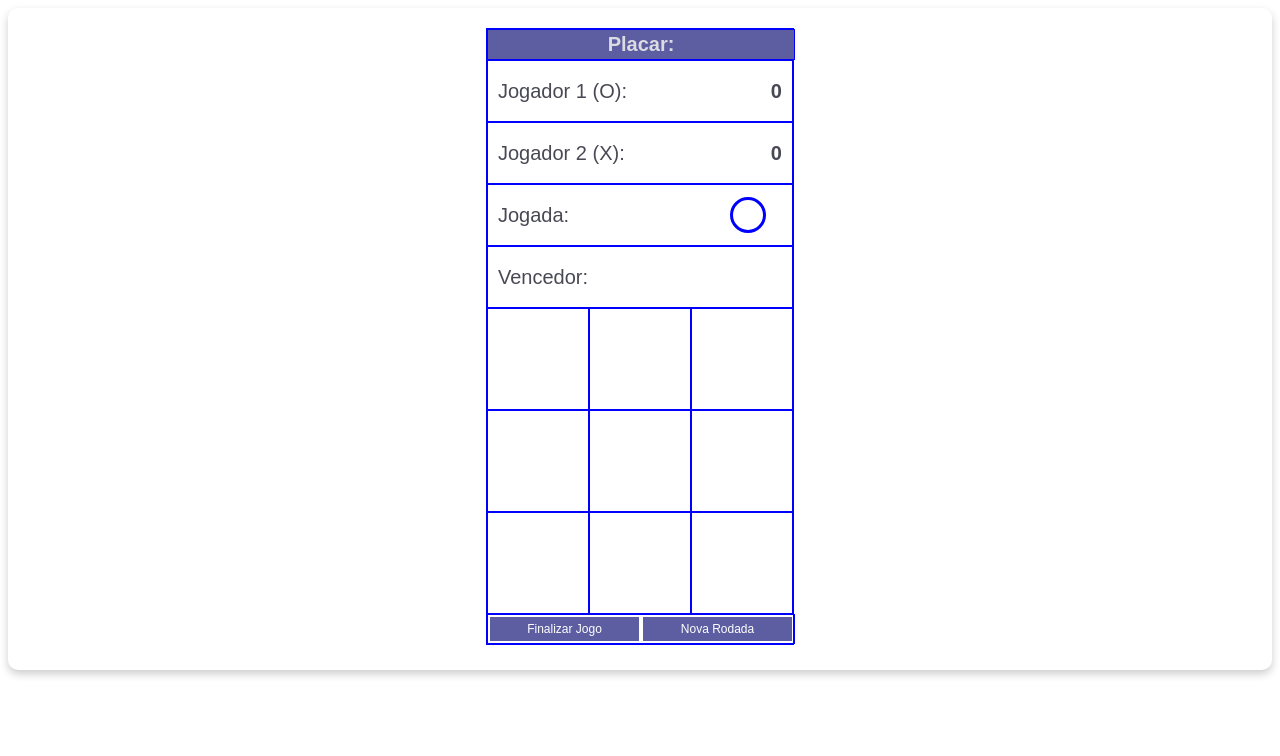
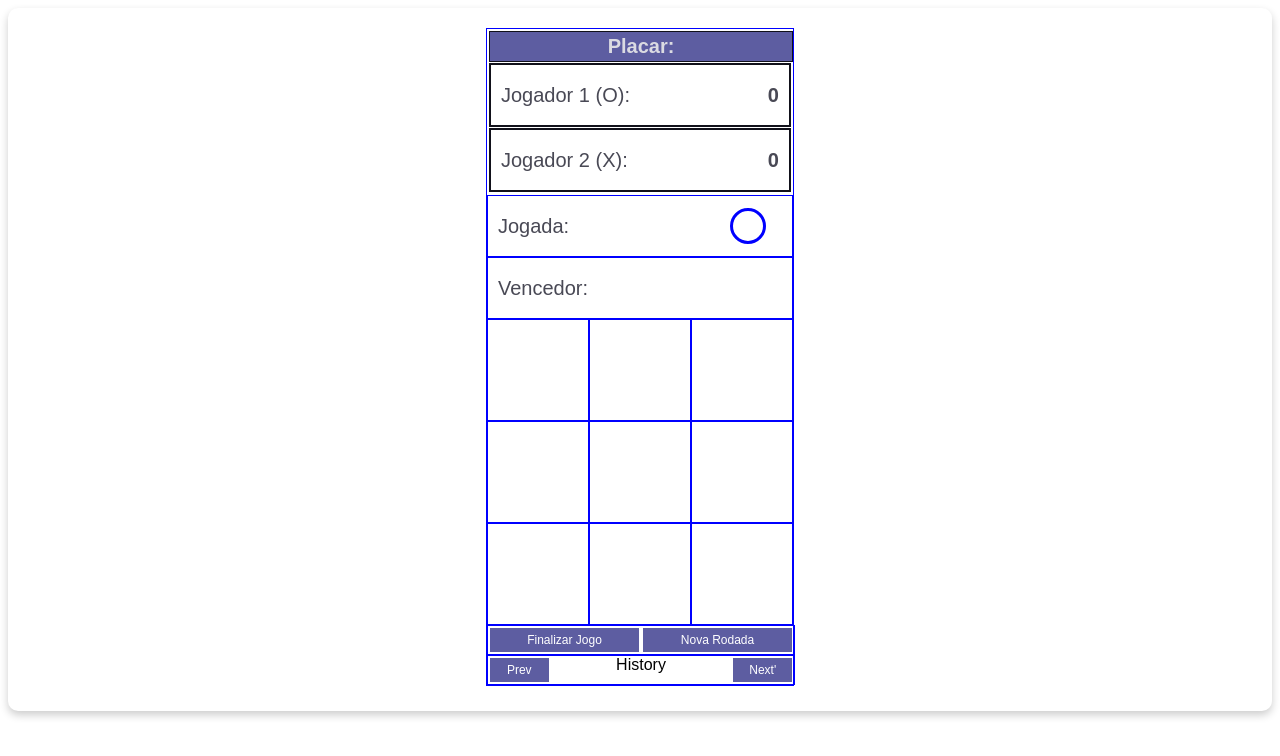
Before and after one commit to tadeumaffeis/pm2025-1, a React (Vite) app in the folder componentssamplesoptimized/: page / in a window 1280 px wide. Shown: the top 756 px of the page. Built offline with nearby package versions, Linux system fonts and the light colour scheme.

Commit message:
Versão 17-03-2025-History

```diff
--- a/componentssamplesoptimized/src/components/board/BoardOptimized.jsx
+++ b/componentssamplesoptimized/src/components/board/BoardOptimized.jsx
@@ -1,6 +1,6 @@
-import { useEffect, useState } from 'react';
-import CellOptimized from '../cell/CellOptimized.jsx';
-import './board.css';
+import { useEffect, useState } from "react";
+import CellOptimized from "../cell/CellOptimized.jsx";
+import "./board.css";
 
 export function BoardOptimized() {
   const [board, setBoard] = useState(Array(9).fill(null));
@@ -12,22 +12,27 @@ export function BoardOptimized() {
   useEffect(() => {
     const win = checkWinner();
     if (win !== null) {
-            setScore(prevScore => ({
+      setScore((prevScore) => ({
         player1: win === 0 ? prevScore.player1 + 1 : prevScore.player1,
-                player2: win === 1 ? prevScore.player2 + 1 : prevScore.player2
+        player2: win === 1 ? prevScore.player2 + 1 : prevScore.player2,
       }));
-            setCountGame(prevCount => prevCount + 1);
+      setCountGame((prevCount) => prevCount + 1);
       setWinner(win);
     }
   }, [board]);
 
   const checkWinner = () => {
-        const BOARD = board.map(cell => (cell ? cell.getPlayer() : null));
+    const BOARD = board.map((cell) => (cell ? cell.getPlayer() : null));
 
     const winPatterns = [
-            [0, 1, 2], [3, 4, 5], [6, 7, 8], // Linhas
-            [0, 3, 6], [1, 4, 7], [2, 5, 8], // Colunas
-            [0, 4, 8], [2, 4, 6]             // Diagonais
+      [0, 1, 2],
+      [3, 4, 5],
+      [6, 7, 8], // Linhas
+      [0, 3, 6],
+      [1, 4, 7],
+      [2, 5, 8], // Colunas
+      [0, 4, 8],
+      [2, 4, 6], // Diagonais
     ];
 
     for (let pattern of winPatterns) {
@@ -45,14 +50,14 @@ export function BoardOptimized() {
     newBoard[index] = cellObj;
     setBoard(newBoard);
     if (winner !== null) return;
-        setPlayer(prevPlayer => (prevPlayer + 1) % 2);
+    setPlayer((prevPlayer) => (prevPlayer + 1) % 2);
   };
 
   const clearBoard = () => {
     if (countGame > 2 || score.player1 === 2 || score.player2 === 2) {
       return;
     }
-        board.forEach(cell => {
+    board.forEach((cell) => {
       if (cell?.reset) cell.reset();
     });
     setBoard(Array(9).fill(null));
@@ -69,28 +74,36 @@ export function BoardOptimized() {
   return (
     <div className="container">
       <div className="board">
+        <div className="score">
           <div className="score-title">
             <div className="score-label-title">Placar:</div>
           </div>
           <div className="round">
-                    <div className="round-label">Jogador 1 (O): </div><div className="round-right-label">{score.player1}</div>
+            <div className="round-label">Jogador 1 (O): </div>
+            <div className="round-right-label">{score.player1}</div>
           </div>
           <div className="round">
-                    <div className="round-label">Jogador 2 (X): </div><div className="round-right-label">{score.player2}</div>
+            <div className="round-label">Jogador 2 (X): </div>
+            <div className="round-right-label">{score.player2}</div>
           </div>
-                <div className="round"><div className="round-label">Jogada:</div>
-                    { player === 0
-                    ? <div className="little-circle"/>
-                    : <div className="x-little-shape"/>
-                    }
         </div>
-                <div className="round"><div className="round-label">Vencedor:</div>
-                    { winner === null
-                    ? <div/>
-                    : winner === 0
-                        ? <div className="little-circle"/>
-                        : <div className="x-little-shape"/>
-                    }
+        <div className="round">
+          <div className="round-label">Jogada:</div>
+          {player === 0 ? (
+            <div className="little-circle" />
+          ) : (
+            <div className="x-little-shape" />
+          )}
+        </div>
+        <div className="round">
+          <div className="round-label">Vencedor:</div>
+          {winner === null ? (
+            <div />
+          ) : winner === 0 ? (
+            <div className="little-circle" />
+          ) : (
+            <div className="x-little-shape" />
+          )}
         </div>
         {board.map((obj, index) => (
           <CellOptimized
@@ -102,12 +115,25 @@ export function BoardOptimized() {
           />
         ))}
         <div className="controls">
-                    <button className="button" onClick={resetGame}>Finalizar Jogo</button>
-                    <button className="button" onClick={clearBoard}>Nova Rodada</button>
+          <button className="button" onClick={resetGame}>
+            Finalizar Jogo
+          </button>
+          <button className="button" onClick={clearBoard}>
+            Nova Rodada
+          </button>
+        </div>
+        <div className="history">
+          <button className="prev" onClick={resetGame}>
+            Prev
+          </button>
+          <div className="null"></div>
+          <div className="null">History</div>
+          <div className="null"></div>
+          <button className="next" onClick={clearBoard}>
+            Next'
+          </button>
         </div>
       </div>
-
-
     </div>
   );
 }
--- a/componentssamplesoptimized/src/components/board/board.css
+++ b/componentssamplesoptimized/src/components/board/board.css
@@ -41,11 +41,20 @@
     text-shadow: #5d5da1;
     font-weight: bold;
 }
+.score {
+    grid-column: span 3;
+    padding: 2px;
+}
 
+.score .round {
+    border: 2px solid #11111a;
+    margin-top: 1px;
+    margin-bottom: 1px;
+}
 .score-title {
     width: 100%;
     grid-column: span 3;
-    border: 1px solid #0000FF;
+    border: 1px solid #11111a;
     flex-direction: row;
 }
 .score-label-title {
@@ -80,6 +89,36 @@
     cursor: pointer;      /* Mantém o cursor como um ponteiro */
     outline: none;        /* Remove a borda ao focar (evita efeito azul no Chrome) */
     box-shadow: none;
+}
+
+.history {
+    display: flex;
+    flex-grow: 5;
+    flex-direction: row;
+    justify-content: left;
+    align-items: left;
+    width: 100%;
+    grid-column: span 3;
+    border: 1px solid #0000FF;
+}
+
+.prev, .next {
+    margin: 1px;
+    width: 20%;
+    color: white;
+    background-color: #5d5da1;
+    border: 1px solid white;         /* Remove a borda */
+    padding: 5px 5px;   /* Adiciona um espaçamento interno opcional */
+    font-size: 12px;      /* Ajusta o tamanho da fonte */
+    cursor: pointer;      /* Mantém o cursor como um ponteiro */
+    outline: none;        /* Remove a borda ao focar (evita efeito azul no Chrome) */
+    box-shadow: none;
+}
+.null {
+    width: 20%;
+    justify-content: center;
+    align-items: center;
+    text-align: center;
 }
 
 .little-circle {
--- /dev/null
+++ b/componentssamplesoptimized/src/sample.js
@@ -0,0 +1,4 @@
+const obj = {att1 : 'alo mundo'};
+
+console.log(typeof(obj));
+console.log(obj);
```
Lines whose indentation alone changed are shown as unchanged.
